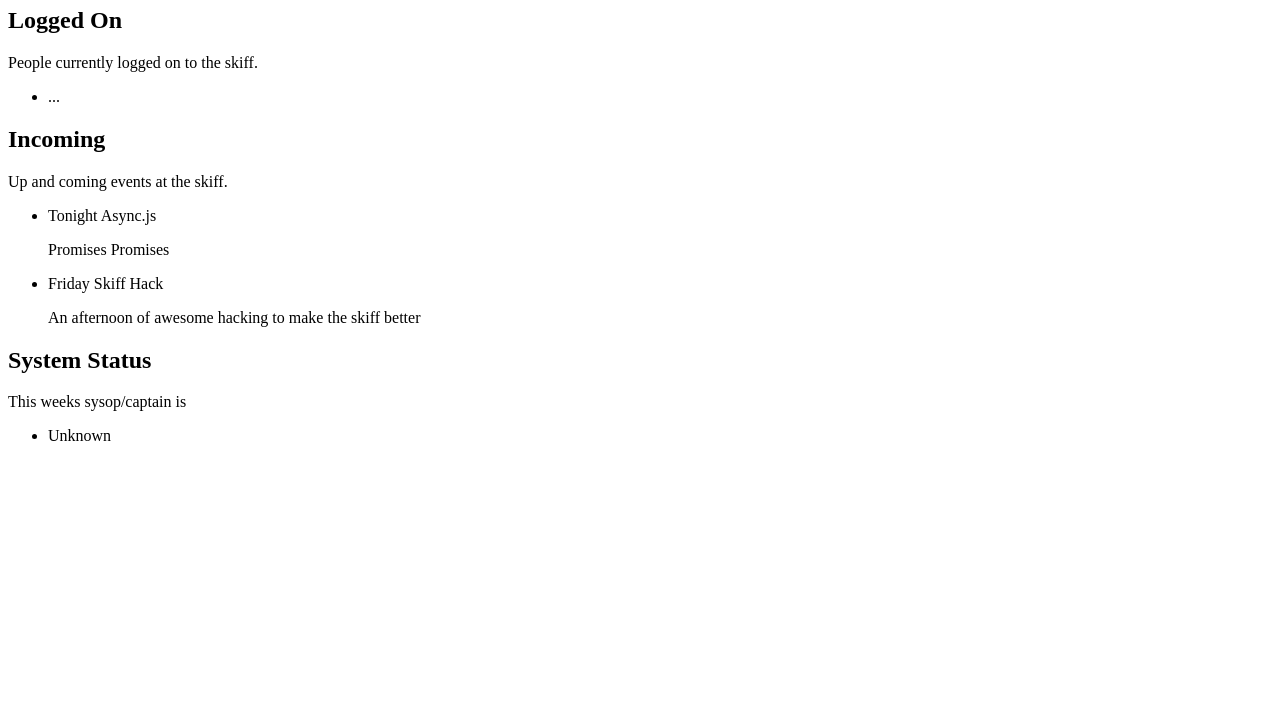
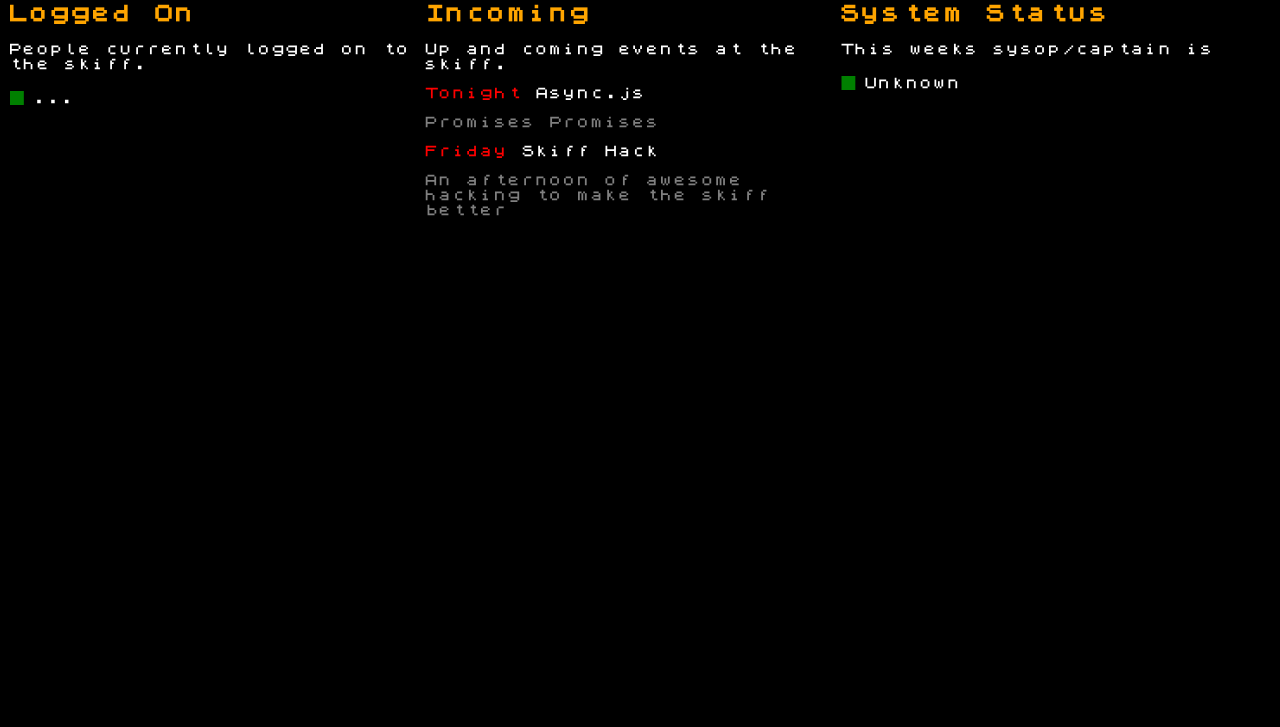
Before and after one commit to skiffhack/SkiffInfo, a plain HTML site: page index.html in a window 1280 px wide. Shown: the part 73-800 px from the top of the page. Drawn offline with Linux system fonts and the light colour scheme; the site is published under a folder, as on GitHub Pages, so addresses that start at the root find nothing.

Commit message:
relative

```diff
--- a/index.html
+++ b/index.html
@@ -5,9 +5,9 @@
   <meta http-equiv="X-UA-Compatible" content="IE=edge,chrome=1">
   <meta name="viewport" content="width=device-width,initial-scale=1">
 
-  <link rel="stylesheet" href="/assets/css/zx/stylesheet.css">
-  <link rel="stylesheet" href="/assets/css/style.css">
-  <link rel="stylesheet" href="/assets/css/screen.css">
+  <link rel="stylesheet" href="assets/css/zx/stylesheet.css">
+  <link rel="stylesheet" href="assets/css/style.css">
+  <link rel="stylesheet" href="assets/css/screen.css">
 
   <title>Skiff Info</title>
 </head>
@@ -43,8 +43,8 @@
    </p>
   </div>
 </div>
-  <script src="/assets/js/libs/jquery.js"></script>
-  <script src="/assets/js/application.js"></script>
+  <script src="assets/js/libs/jquery.js"></script>
+  <script src="assets/js/application.js"></script>
 </body>
 
 </html>
```
